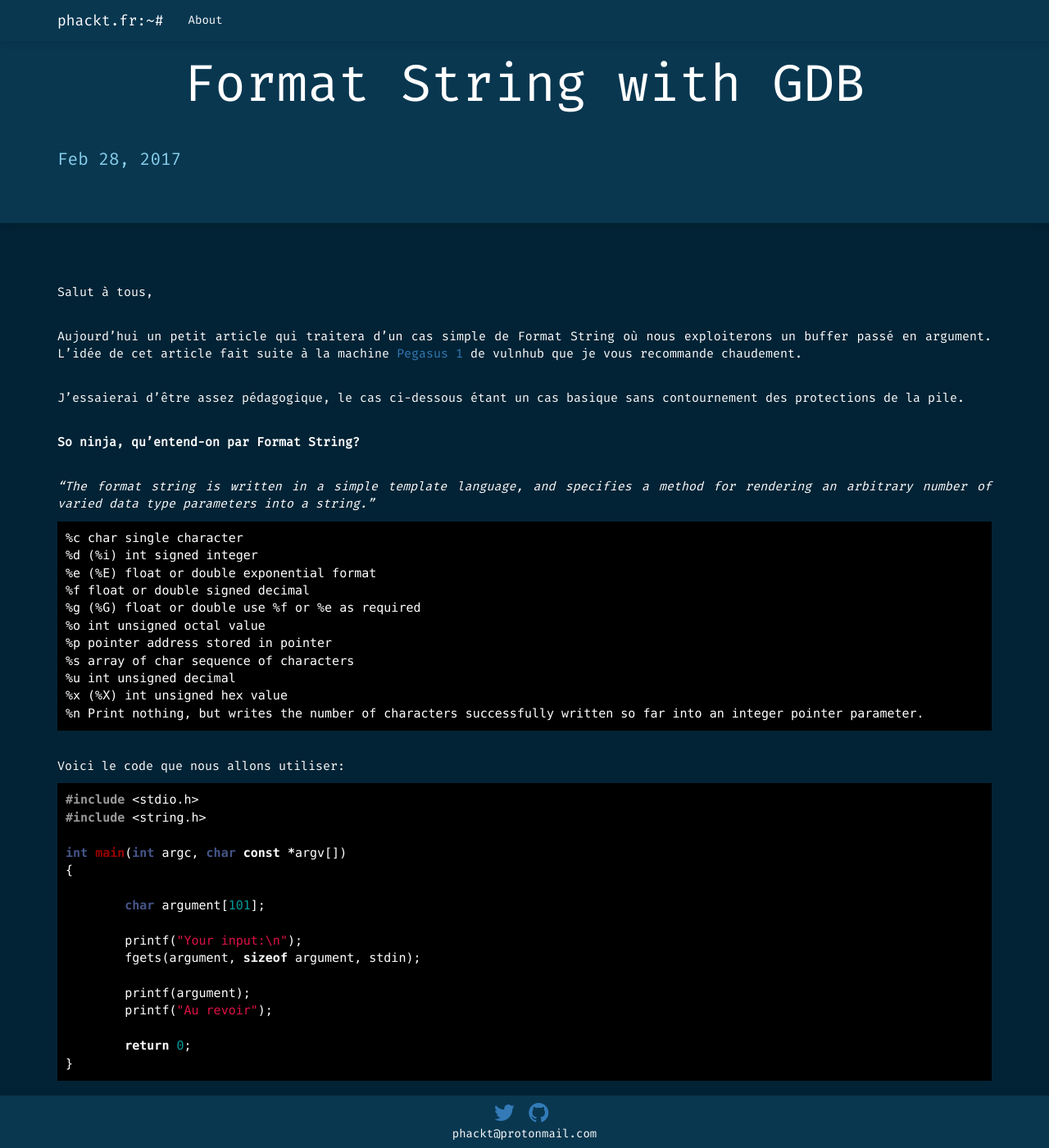
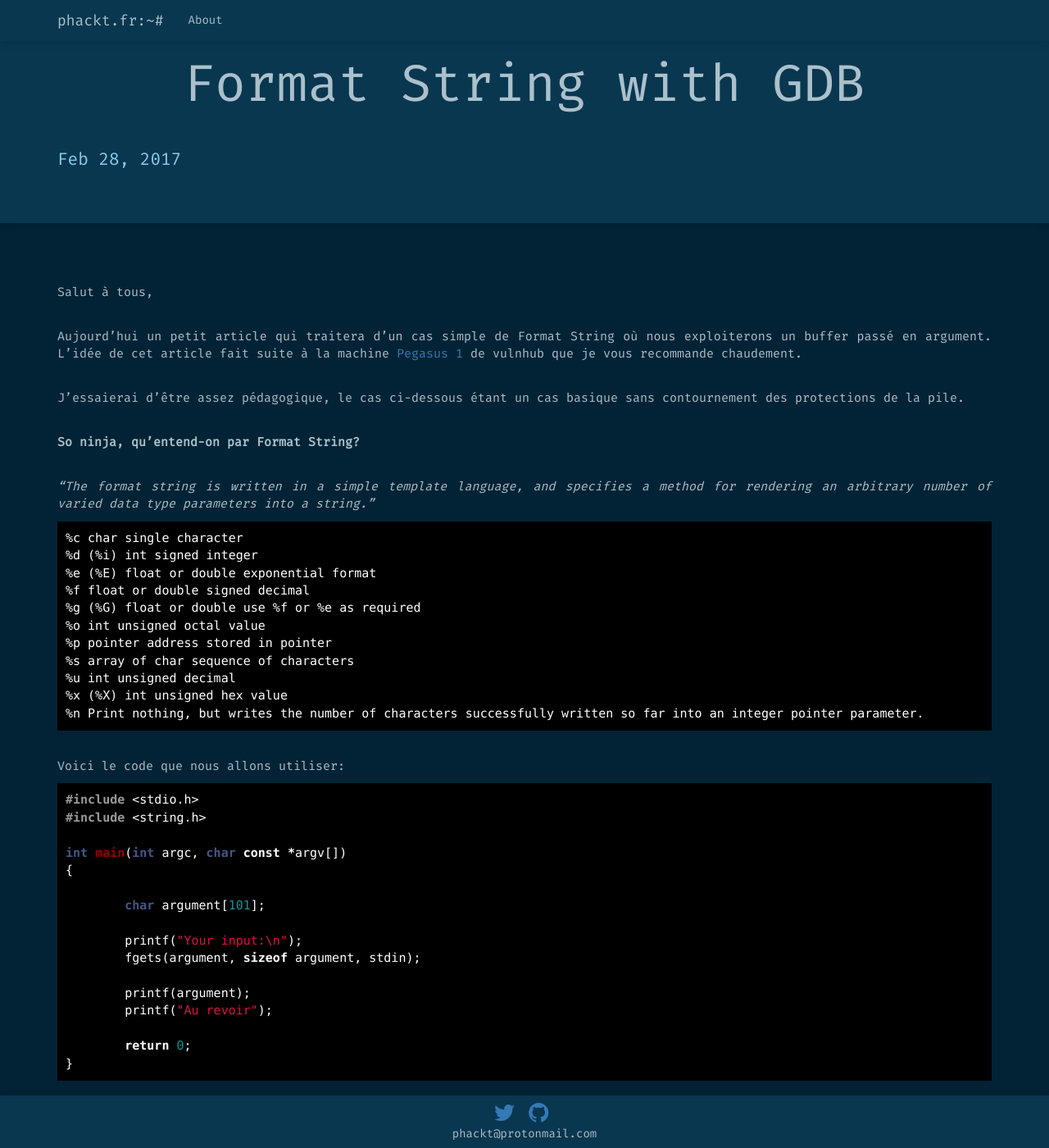
Before and after one commit to phackt/phackt.github.io, a Jekyll site: the page built from _posts/2017-02-28-format-string.markdown, in a window 1280 px wide and 1400 px high. Shown: the whole window at 82% size. Built offline with Jekyll 4.4.1, drawn with Linux system fonts in a browser that asks for light colours; nearby versions of some CDN libraries; some web fonts are replaced.

Commit message:
i love my job

```diff
--- a/public/css/main.scss
+++ b/public/css/main.scss
@@ -10,7 +10,7 @@
 }
 
 .navbar-default .navbar-nav > li > a{
-  color:#ffffff !important;
+  color:#abc0ca !important;
 }
 .navbar-default .navbar-nav > li > a:hover{
   color:#03a4fb !important;
@@ -20,7 +20,7 @@
   color:#03a4fb !important;
 }
 .navbar-default .navbar-brand{
-  color:#ffffff !important;
+  color:#abc0ca !important;
 }
 .footer-content{
   text-align: center;
@@ -29,7 +29,7 @@
 body{
   background-color: #022335 !important;
   font-family: "Fira Mono" !important;
-  color: #ffffff !important;
+  color: #abc0ca !important;
 }
 .page-stuff{
   a {
@@ -81,7 +81,7 @@ a:hover{
 
 .post-title{
   font-size: 20px !important;
-  color:  #ffffff !important;
+  color:  #abc0ca !important;
 }
 
 .post-excerpt{
@@ -91,7 +91,7 @@ a:hover{
 }
 .post-title-main{
   text-align: center;
-  color: #ffffff !important;
+  color: #abc0ca !important;
 }
 .post-content{
   font-size: 15px;
```
Also changed, not shown: _posts/2017-02-28-format-string.markdown (line endings or trailing spaces).
